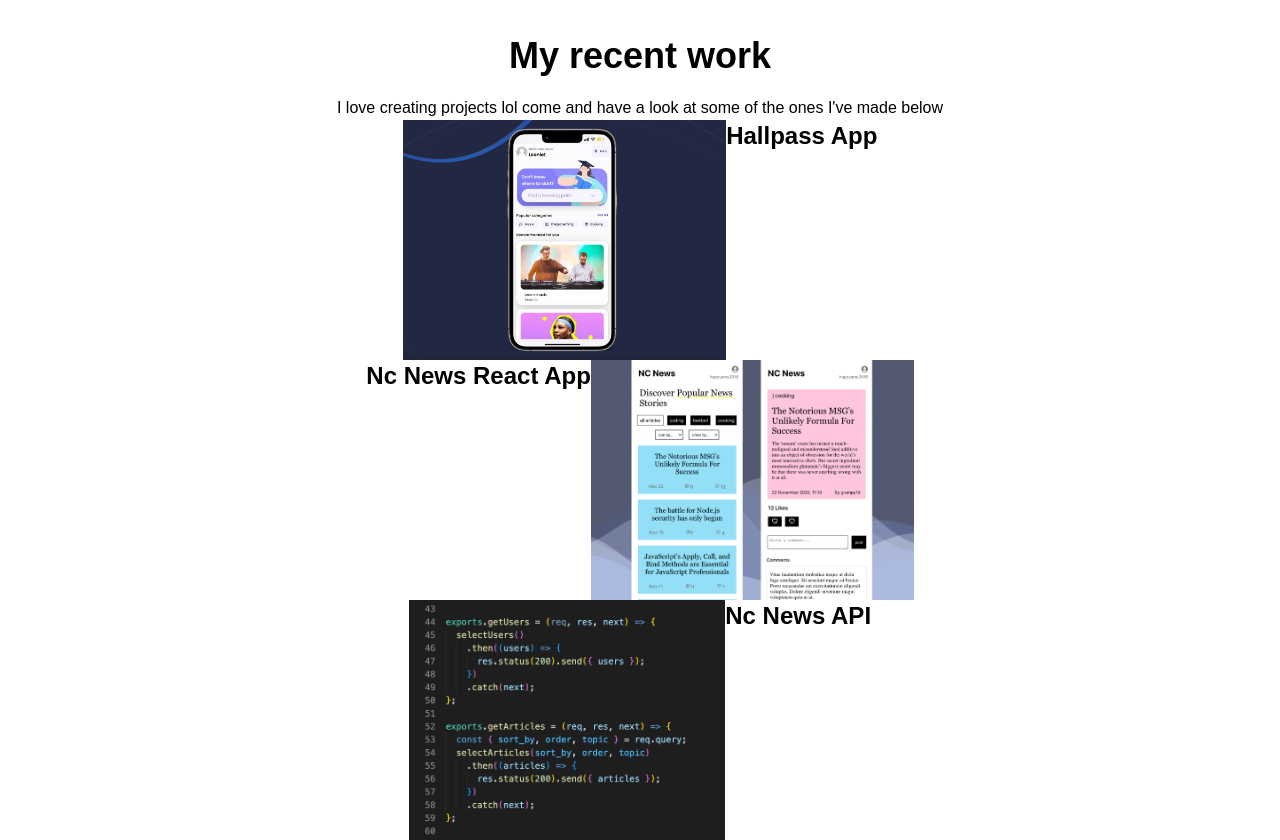
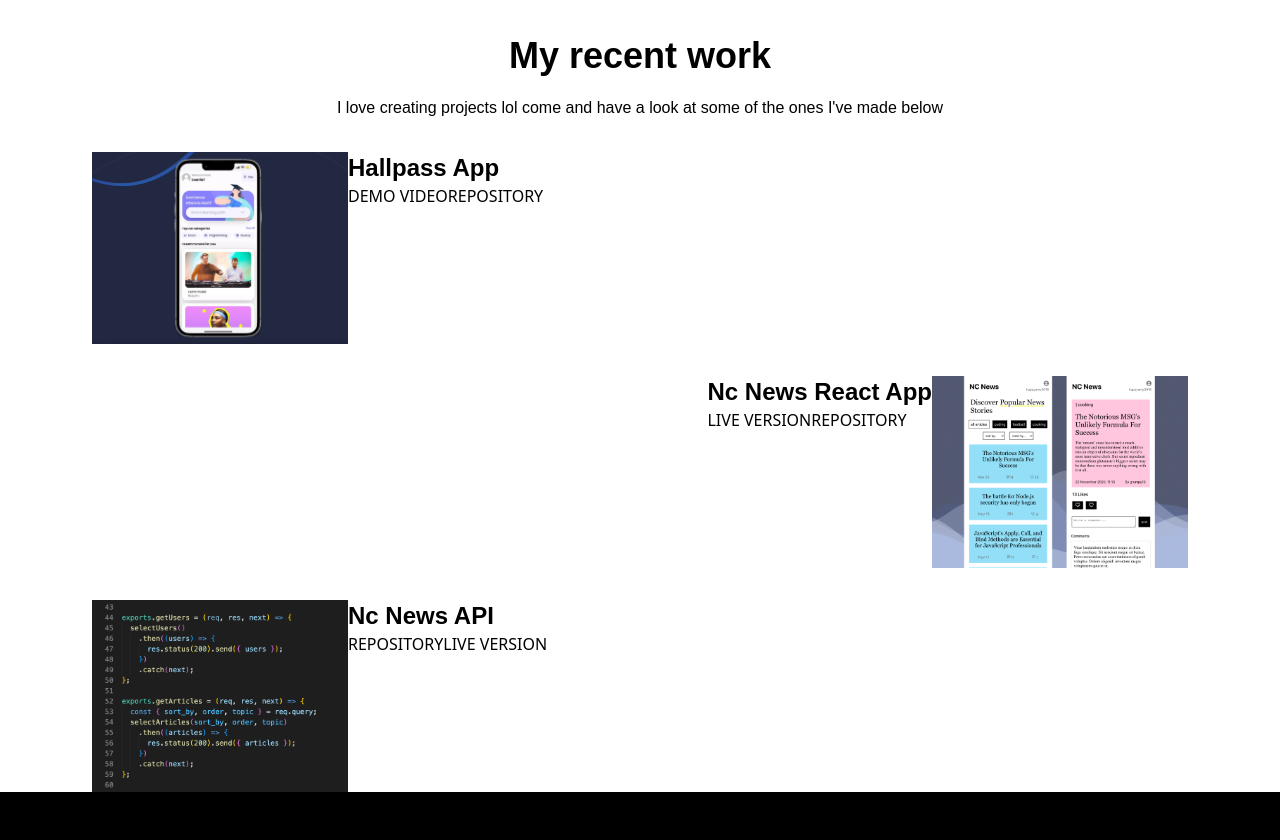
Before and after one commit to LeoniePhelps/Portfolio, a React (Create React App) app: page / in a window 1280 px wide. Shown: the part 460-1300 px from the top of the page. After the commit the page ends 1252 px from the top, so only its background shows below. Built offline with nearby package versions, Linux system fonts and the light colour scheme.

Commit message:
add flex

```diff
--- a/src/components/Projects.jsx
+++ b/src/components/Projects.jsx
@@ -2,7 +2,8 @@ import React from "react";
 
 export const Projects = () => {
   return (
-    <div class="mt-20 bg-white flex flex-col">
+    <div class="pl-3 pr-3 bg-white">
+      <section class="mt-20 flex flex-col">
         <h1 class="font-workSans font-bold text-4xl flex justify-center mt-10">
           My recent work
         </h1>
@@ -10,30 +11,45 @@ export const Projects = () => {
           I love creating projects lol come and have a look at some of the ones
           I've made below
         </h2>
+      </section>
 
-      <section class="flex flex-row justify-center">
+      <section class="flex flex-row justify-start mt-8 pl-20">
         <img
-          class="h-60 w-100"
+          class="h-48 w-64"
           src={require("../images/hallpass-app.png")}
           alt="hallpass app homescreen"
         />
+        <article>
           <h1 class="font-workSans font-bold text-2xl">Hallpass App</h1>
+          <button>DEMO VIDEO</button>
+          <button>REPOSITORY</button>
+        </article>
       </section>
-      <section class="flex flex-row justify-center">
+
+      <section class="flex flex-row justify-end mt-8 pr-20">
+        <article>
           <h1 class="font-workSans font-bold text-2xl">Nc News React App</h1>
+          <button>LIVE VERSION</button>
+          <button>REPOSITORY</button>
+        </article>
         <img
-          class="h-60 w-100"
+          class="h-48 w-64"
           src={require("../images/nc-news-app.png")}
           alt="nc news app article screens"
         />
       </section>
-      <section class="flex flex-row justify-center">
+
+      <section class="flex flex-row justify-start mt-8 pl-20">
         <img
-          class="h-60 w-100"
+          class="h-48 w-64"
           src={require("../images/nc-news-api.png")}
           alt="nc news api code"
         />
+        <article>
           <h1 class="font-workSans font-bold text-2xl">Nc News API</h1>
+          <button>REPOSITORY</button>
+          <button>LIVE VERSION</button>
+        </article>
       </section>
     </div>
   );
```
Lines whose indentation alone changed are shown as unchanged.
